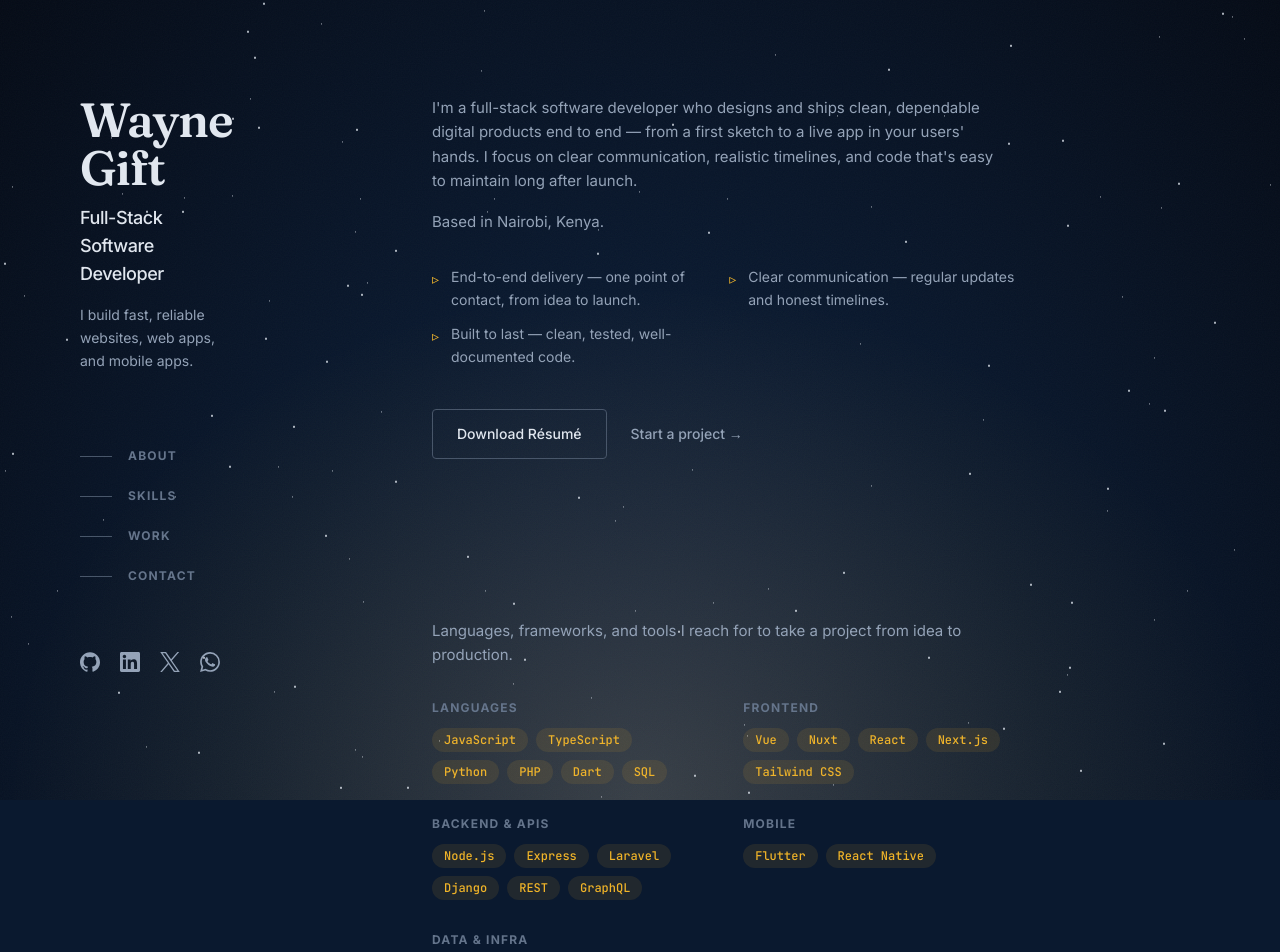
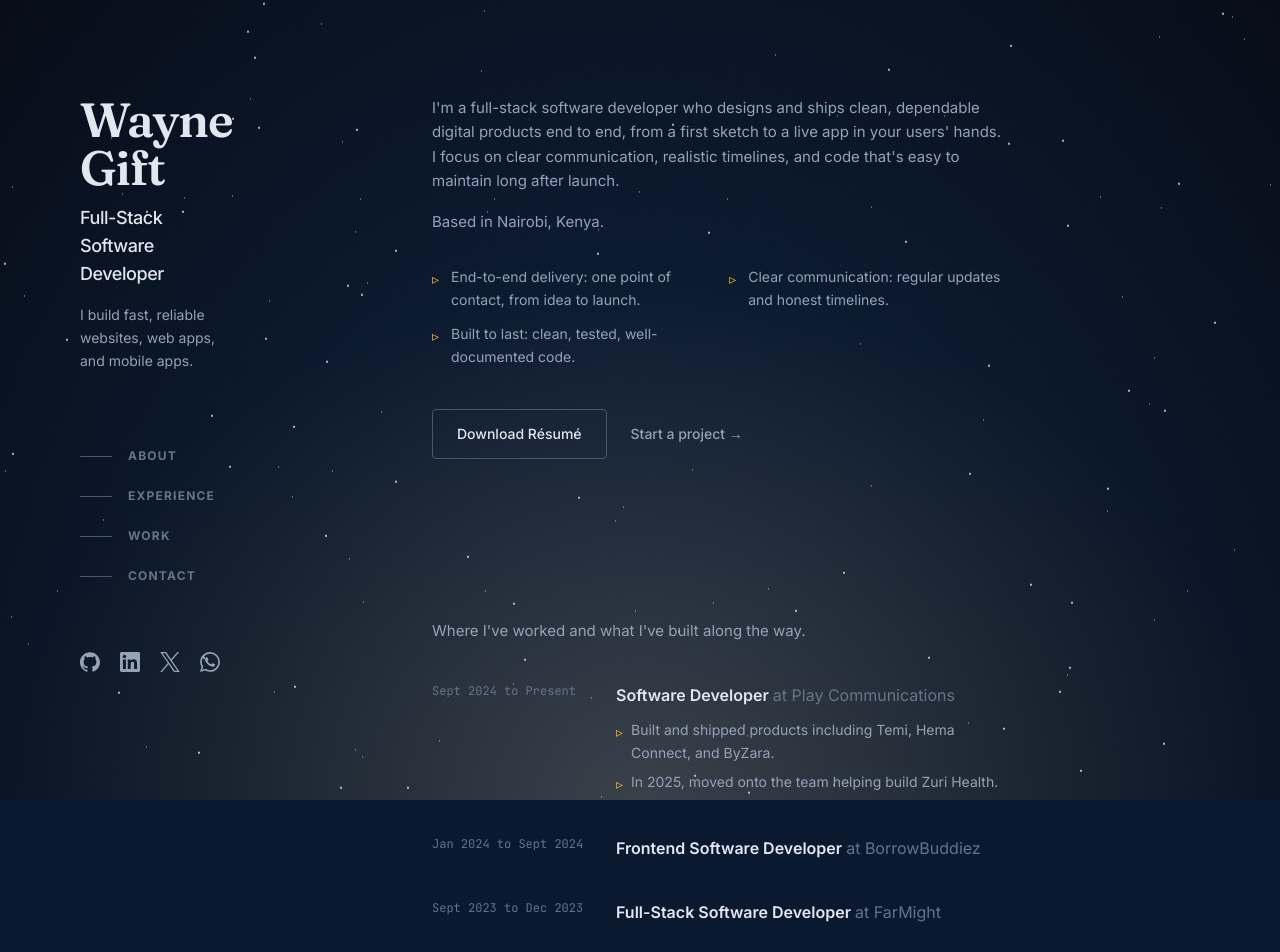
Before and after one commit to Wayneurlt/WAYNE-GIFT, a Nuxt app: page / in a window 1280 px wide. Shown: the top 952 px of the page. Built offline with nearby package versions, Linux system fonts and the light colour scheme.

Commit message:
Refactor portfolio structure: replace SkillsSection with ExperienceSection, update README and data files, and improve content clarity

```diff
--- a/app.vue
+++ b/app.vue
@@ -6,7 +6,7 @@
     <main class="lg:w-[52%] lg:py-24">
       <div class="flex flex-col gap-24 py-16 sm:gap-32 sm:py-20 lg:gap-40 lg:py-0">
         <AboutSection />
-        <SkillsSection />
+        <ExperienceSection />
         <ProjectsSection />
         <ContactSection />
       </div>
--- a/components/AboutSection.vue
+++ b/components/AboutSection.vue
@@ -2,9 +2,9 @@
 import { profile } from '~/data/profile'
 
 const highlights = [
-  'End-to-end delivery — one point of contact, from idea to launch.',
-  'Clear communication — regular updates and honest timelines.',
-  'Built to last — clean, tested, well-documented code.'
+  'End-to-end delivery: one point of contact, from idea to launch.',
+  'Clear communication: regular updates and honest timelines.',
+  'Built to last: clean, tested, well-documented code.'
 ]
 </script>
 
--- a/components/ContactSection.vue
+++ b/components/ContactSection.vue
@@ -8,7 +8,7 @@
     <h2 class="mt-3 font-serif text-4xl font-semibold text-slate-200 sm:text-6xl">Get In Touch</h2>
     <p class="mx-auto mt-6 max-w-md text-[15px] leading-relaxed text-slate-400">
       Have a project, a role, or just an idea you want to talk through? My inbox is always
-      open — I'll get back to you within a day or two.
+      open, and I'll get back to you within a day or two.
     </p>
     <a :href="`mailto:${profile.email}`" class="btn-ghost mt-10 inline-flex">Say Hello</a>
   </section>
--- /dev/null
+++ b/components/ExperienceSection.vue
@@ -0,0 +1,30 @@
+<script setup lang="ts">
+import { experience } from '~/data/experience'
+</script>
+
+<template>
+  <section id="experience" class="scroll-mt-24">
+    <h2 class="section-label">Experience</h2>
+
+    <p class="max-w-xl text-[15px] leading-relaxed text-slate-400">
+      Where I've worked and what I've built along the way.
+    </p>
+
+    <ol class="mt-10 space-y-10">
+      <li v-for="job in experience" :key="job.company + job.period" class="sm:grid sm:grid-cols-[160px_1fr] sm:gap-6">
+        <div class="font-mono text-xs text-slate-500">{{ job.period }}</div>
+        <div class="mt-1 sm:mt-0">
+          <h3 class="font-semibold text-slate-200">
+            {{ job.title }}
+            <span class="font-normal text-slate-500">at {{ job.company }}</span>
+          </h3>
+          <ul v-if="job.highlights?.length" class="mt-3 space-y-1.5">
+            <li v-for="point in job.highlights" :key="point" class="flex gap-2 text-sm leading-relaxed text-slate-400">
+              <span class="mt-0.5 shrink-0 text-amber">▹</span>{{ point }}
+            </li>
+          </ul>
+        </div>
+      </li>
+    </ol>
+  </section>
+</template>
--- a/components/ProjectImage.vue
+++ b/components/ProjectImage.vue
@@ -1,5 +1,5 @@
 <script setup lang="ts">
-// mShots renders a screenshot asynchronously — the first request or two for a
+// mShots renders a screenshot asynchronously. The first request or two for a
 // URL it hasn't seen before can return a fixed 400x300 "Generating Preview…"
 // placeholder instead of the real capture. That placeholder is reliably
 // 400x300 regardless of the requested width, so we can detect it and quietly
--- a/components/SkillsSection.vue
+++ /dev/null
@@ -1,22 +0,0 @@
-<script setup lang="ts">
-import { skillGroups } from '~/data/skills'
-</script>
-
-<template>
-  <section id="skills" class="scroll-mt-24">
-    <h2 class="section-label">Skills &amp; Tools</h2>
-
-    <p class="max-w-xl text-[15px] leading-relaxed text-slate-400">
-      Languages, frameworks, and tools I reach for to take a project from idea to production.
-    </p>
-
-    <div class="mt-8 grid gap-x-10 gap-y-8 sm:grid-cols-2">
-      <div v-for="group in skillGroups" :key="group.title">
-        <h3 class="text-xs font-bold uppercase tracking-widest text-slate-500">{{ group.title }}</h3>
-        <ul class="mt-3 flex flex-wrap gap-2">
-          <li v-for="item in group.items" :key="item" class="tag">{{ item }}</li>
-        </ul>
-      </div>
-    </div>
-  </section>
-</template>
--- a/components/TheHeader.vue
+++ b/components/TheHeader.vue
@@ -5,7 +5,7 @@
 
 const links = [
   { label: 'About', href: '#about' },
-  { label: 'Skills', href: '#skills' },
+  { label: 'Experience', href: '#experience' },
   { label: 'Work', href: '#work' },
   { label: 'Contact', href: '#contact' }
 ]
--- /dev/null
+++ b/data/experience.ts
@@ -0,0 +1,39 @@
+// Edit this file to keep your work history current. Most recent role first.
+export type ExperienceItem = {
+  period: string
+  title: string
+  company: string
+  highlights?: string[]
+}
+
+export const experience: ExperienceItem[] = [
+  {
+    period: 'Sept 2024 to Present',
+    title: 'Software Developer',
+    company: 'Play Communications',
+    highlights: [
+      'Built and shipped products including Temi, Hema Connect, and ByZara.',
+      'In 2025, moved onto the team helping build Zuri Health.'
+    ]
+  },
+  {
+    period: 'Jan 2024 to Sept 2024',
+    title: 'Frontend Software Developer',
+    company: 'BorrowBuddiez'
+  },
+  {
+    period: 'Sept 2023 to Dec 2023',
+    title: 'Full-Stack Software Developer',
+    company: 'FarMight'
+  },
+  {
+    period: 'Jan 2023 to Sept 2023',
+    title: 'Customer Care',
+    company: 'Zuri Health'
+  },
+  {
+    period: 'Sept 2022 to Dec 2022',
+    title: 'Social Media Manager',
+    company: 'Zuri Health'
+  }
+]
--- a/data/profile.ts
+++ b/data/profile.ts
@@ -1,9 +1,9 @@
-// Edit this file to personalize the site — name, bio, socials, resume link, etc.
+// Edit this file to personalize the site: name, bio, socials, resume link, etc.
 export const profile = {
   name: 'Wayne Gift',
   role: 'Full-Stack Software Developer',
   tagline: 'I build fast, reliable websites, web apps, and mobile apps.',
-  bio: "I'm a full-stack software developer who designs and ships clean, dependable digital products end to end — from a first sketch to a live app in your users' hands. I focus on clear communication, realistic timelines, and code that's easy to maintain long after launch.",
+  bio: "I'm a full-stack software developer who designs and ships clean, dependable digital products end to end, from a first sketch to a live app in your users' hands. I focus on clear communication, realistic timelines, and code that's easy to maintain long after launch.",
   location: 'Nairobi, Kenya',
   email: 'wayneurlt@gmail.com',
   availability: 'Available for new projects',
--- a/data/projects.ts
+++ b/data/projects.ts
@@ -1,13 +1,14 @@
-// Replace these with your real projects — title, description, tags, and links.
+// Replace these with your real projects: title, description, tags, and links.
 //
 // Screenshots are automatic: set `liveUrl` to the real site and a preview
-// image is generated from it for you (via a free screenshot service) — no
-// need to capture or upload one yourself. Only set `image` explicitly if you
-// want to override that (e.g. a mobile app with no live URL, or a custom shot).
+// image is generated from it for you (via a free screenshot service), so
+// there's no need to capture or upload one yourself. Only set `image`
+// explicitly if you want to override that (e.g. a mobile app with no live
+// URL, or a custom shot).
 export type Project = {
   title: string
   description: string
-  // Your role on this project — e.g. "Lead Frontend Engineer" or "Solo Full-Stack Developer".
+  // Your role on this project, e.g. "Lead Frontend Engineer" or "Solo Full-Stack Developer".
   role?: string
   // 2-3 short bullets on what YOU built/decided, a specific technical challenge you solved,
   // and the outcome. This is what turns a project card into evidence of your work, not
@@ -40,7 +41,7 @@
   {
     title: 'Temi',
     description:
-      "An AI-powered companion app for relationships and community — connecting people, curating events, and offering emotional support and concierge help.",
+      'An AI-powered companion app for relationships and community that connects people, curates events, and offers emotional support and concierge help.',
     category: 'Mobile App',
     tags: ['AI', 'Social', 'Mobile'],
     liveUrl: 'https://www.temi.love/'
@@ -56,7 +57,7 @@
   {
     title: 'Montoya',
     description:
-      "A multiplayer party game platform with Truth or Dare, Charades, and more — playable pass-and-play on one phone or live across everyone's own device.",
+      "A multiplayer party game platform with Truth or Dare, Charades, and more. Playable pass-and-play on one phone or live across everyone's own device.",
     category: 'Web App',
     tags: ['Multiplayer', 'Games'],
     liveUrl: 'https://montoya.ke/'
@@ -159,9 +160,9 @@
   return !!url && /^https?:\/\//i.test(url)
 }
 
-// A free, keyless screenshot service (WordPress's mShots) — first request for
-// a given URL can return a "capturing…" placeholder for a few seconds while it
-// renders the page, then serves the real screenshot on subsequent loads.
+// A free, keyless screenshot service (WordPress's mShots). The first request
+// for a given URL can return a "capturing…" placeholder for a few seconds
+// while it renders the page, then serves the real screenshot on subsequent loads.
 function screenshotUrl(url: string, width = 800) {
   return `https://s.wordpress.com/mshots/v1/${encodeURIComponent(url)}?w=${width}`
 }
--- a/data/skills.ts
+++ /dev/null
@@ -1,28 +0,0 @@
-// Edit this list to match your real stack.
-export type SkillGroup = {
-  title: string
-  items: string[]
-}
-
-export const skillGroups: SkillGroup[] = [
-  {
-    title: 'Languages',
-    items: ['JavaScript', 'TypeScript', 'Python', 'PHP', 'Dart', 'SQL']
-  },
-  {
-    title: 'Frontend',
-    items: ['Vue', 'Nuxt', 'React', 'Next.js', 'Tailwind CSS']
-  },
-  {
-    title: 'Backend & APIs',
-    items: ['Node.js', 'Express', 'Laravel', 'Django', 'REST', 'GraphQL']
-  },
-  {
-    title: 'Mobile',
-    items: ['Flutter', 'React Native']
-  },
-  {
-    title: 'Data & Infra',
-    items: ['PostgreSQL', 'MySQL', 'MongoDB', 'Docker', 'Git', 'CI/CD']
-  }
-]
--- a/nuxt.config.ts
+++ b/nuxt.config.ts
@@ -9,7 +9,7 @@
 
   app: {
     head: {
-      title: 'Wayne Gift — Full-Stack Software Developer',
+      title: 'Wayne Gift | Full-Stack Software Developer',
       meta: [
         {
           name: 'description',
```
Also changed, not shown: 1 other file (tests, documents, lock files or other folders).
